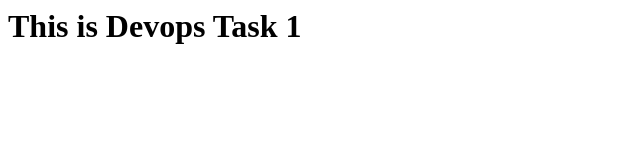
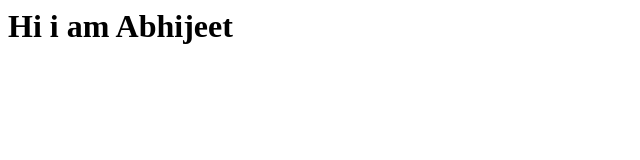
Before and after one commit to Abhi-wan123/nginxexample, a plain HTML site: page www/index.html in a window 1280 px wide. Shown: the whole page, without its empty margins (0-640 px from the left). Drawn offline with Linux system fonts and the light colour scheme.

Commit message:
added the file

```diff
--- a/www/index.html
+++ b/www/index.html
@@ -1,3 +1,3 @@
 <body>
-<h1>This is Devops Task 1</h1>
+<h1>Hi i am Abhijeet</h1>
 </body>
```
